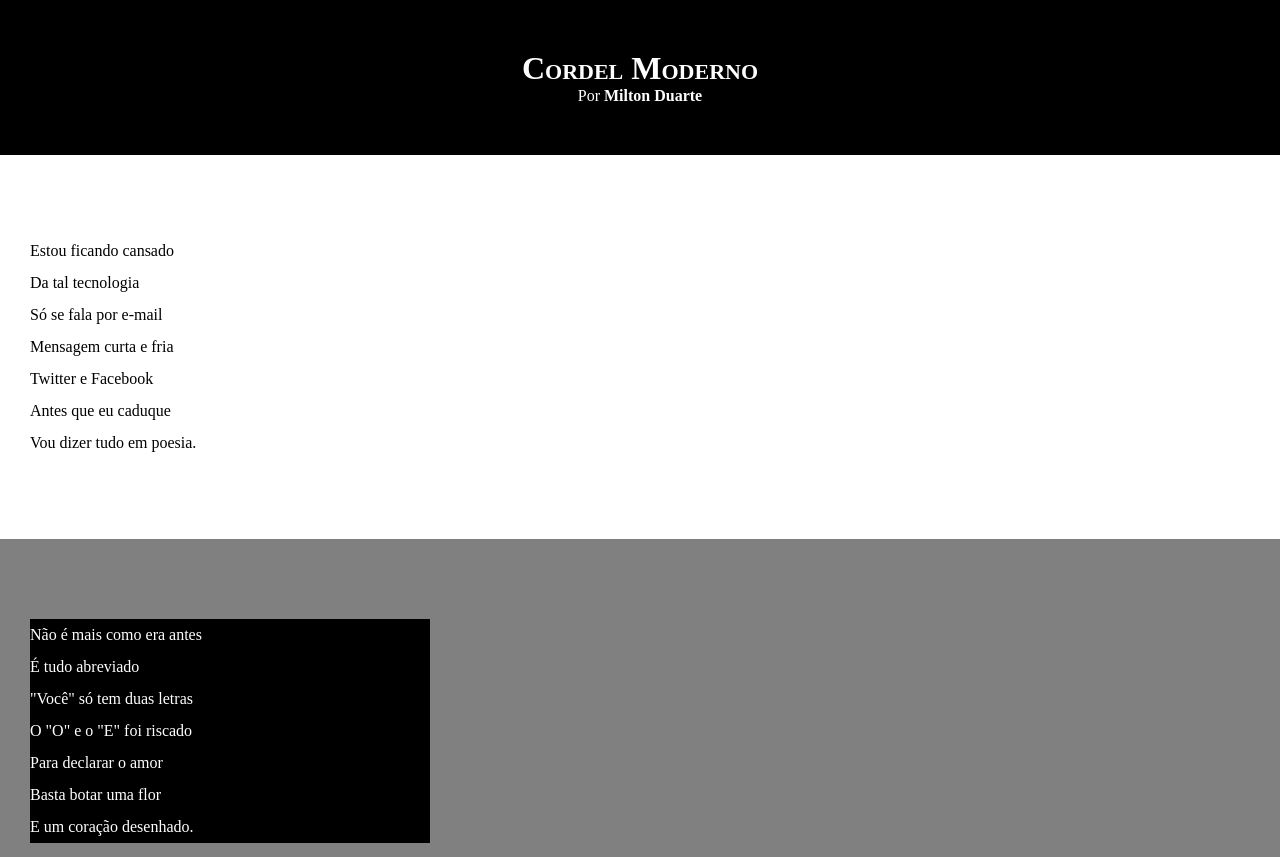
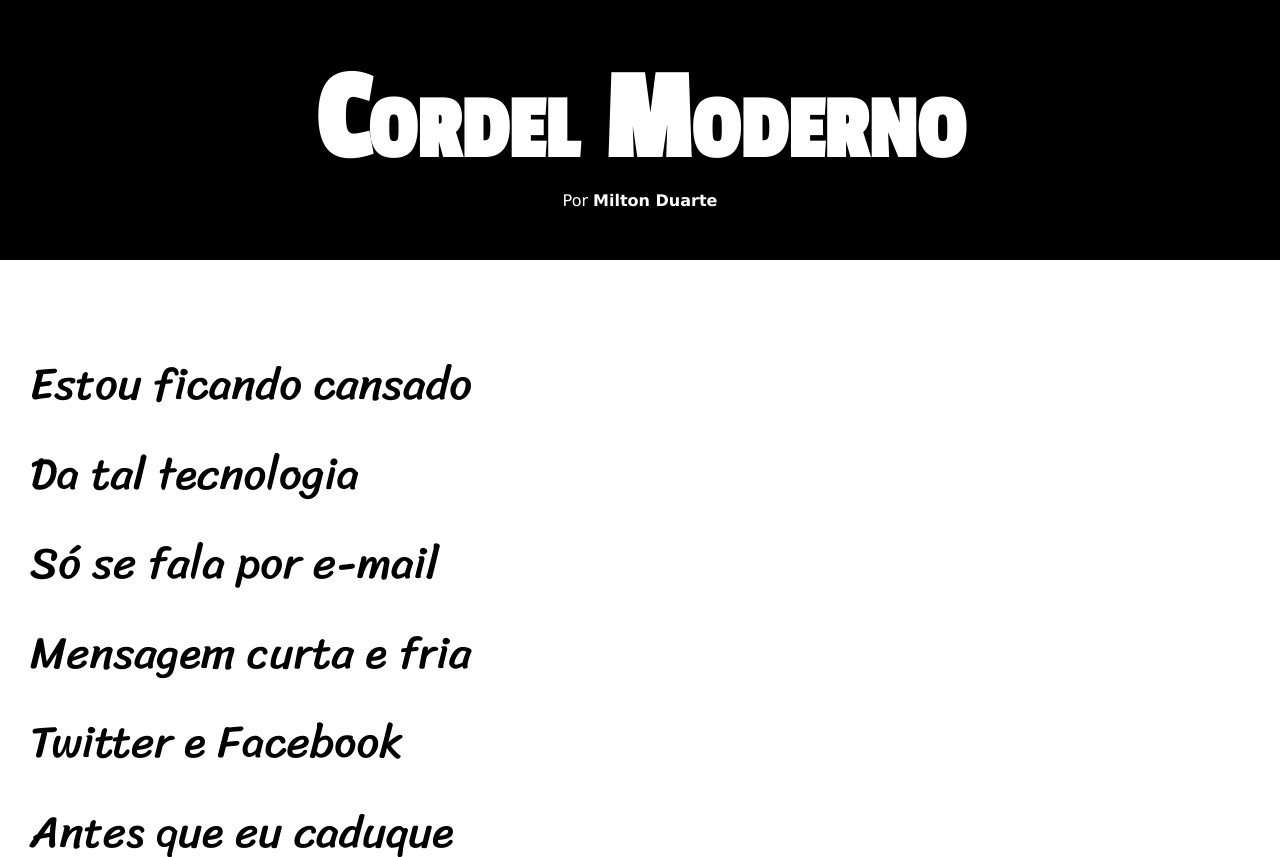
Before and after one commit to Geremias-Garcia/html-css, a plain HTML site: page desafios/desafio - cordel - corrigido/index.html in a window 1280 px wide. Shown: the top 857 px of the page. Drawn offline with Linux system fonts and the light colour scheme.

Commit message:
atualização de estilos

```diff
--- a/desafios/desafio - cordel - corrigido/estilo/style.css
+++ b/desafios/desafio - cordel - corrigido/estilo/style.css
@@ -1,13 +1,27 @@
 @charset "UTF-8";
+
+@import url('https://fonts.googleapis.com/css2?family=Passion+One&family=Sriracha&display=swap');
+
+/*font-family: 'Passion One', cursive;
+
+font-family: 'Sriracha', cursive;*/
+
+:root {
+    --fonte1: Verdana, Geneva, Tahoma, sans-serif;
+    --fonte2: 'Passion One', cursive;
+    --fonte3: 'Sriracha', cursive;
+}
 
 * {
     margin: 0px;
     padding: 0px;
+    font-size: 1em;
 }
 
 html, body{
     min-height: 100vh;
     background-color: darkgray;
+    font-family: var(--fonte1);
 }
 
 header{
@@ -19,6 +33,8 @@ header{
 header > h1 {
     padding-top: 50px;
     font-variant: small-caps;
+    font-family: var(--fonte2);
+    font-size: 10vw;
 }
 
 header > p {
@@ -40,6 +56,8 @@ section {
     padding-bottom: 10vh;
     line-height: 2em;
     padding-left: 30px;
+    font-family: var(--fonte3);
+    font-size: 3.5vw;
 }
 
 section.normal {
@@ -53,7 +71,8 @@ section.imagem{
 }
 
 section.imagem > p {
-    width: 400px;
+    display: inline-block;
+    padding: 5px;
     background-color: black;
 }
 
```
